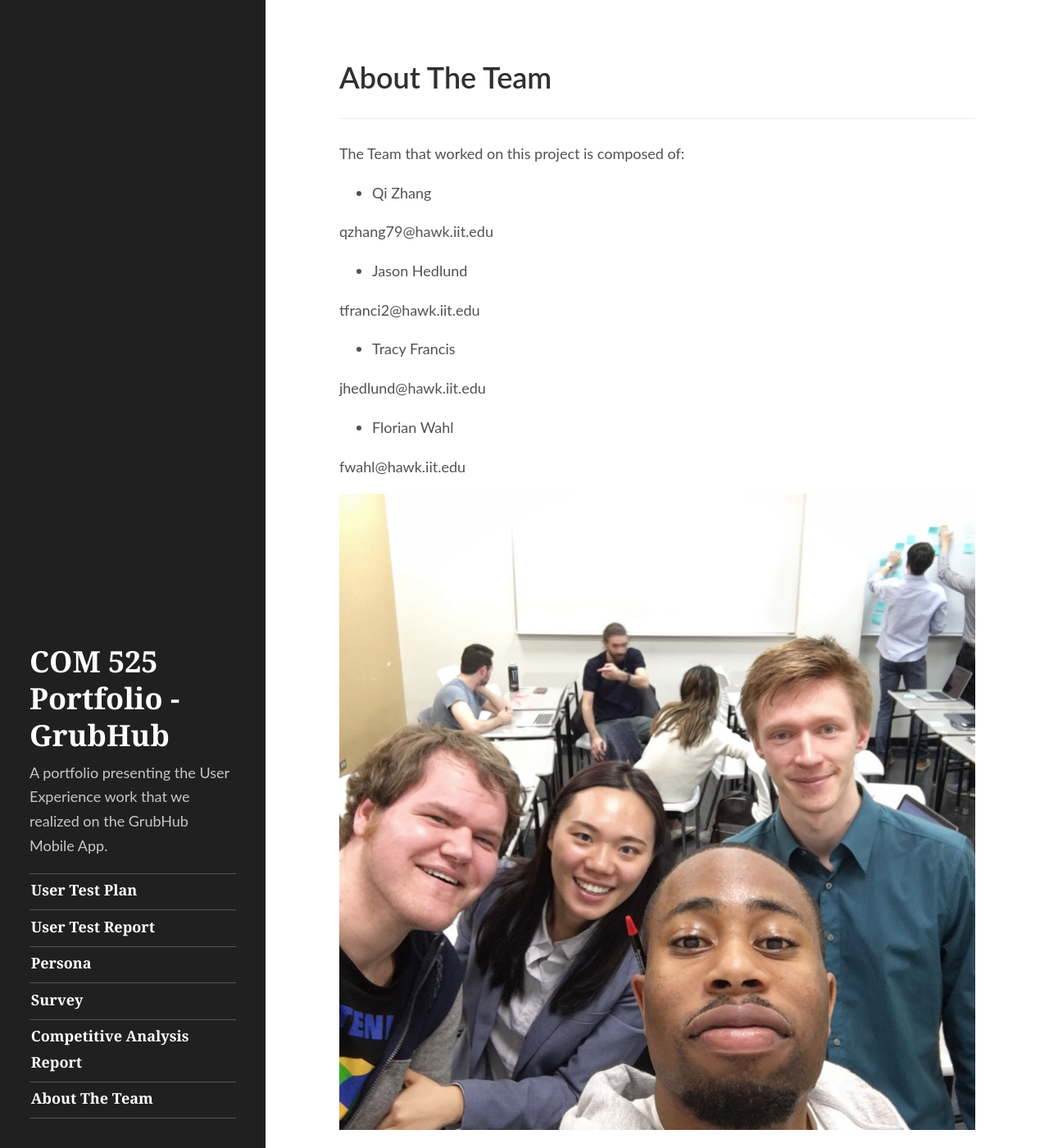
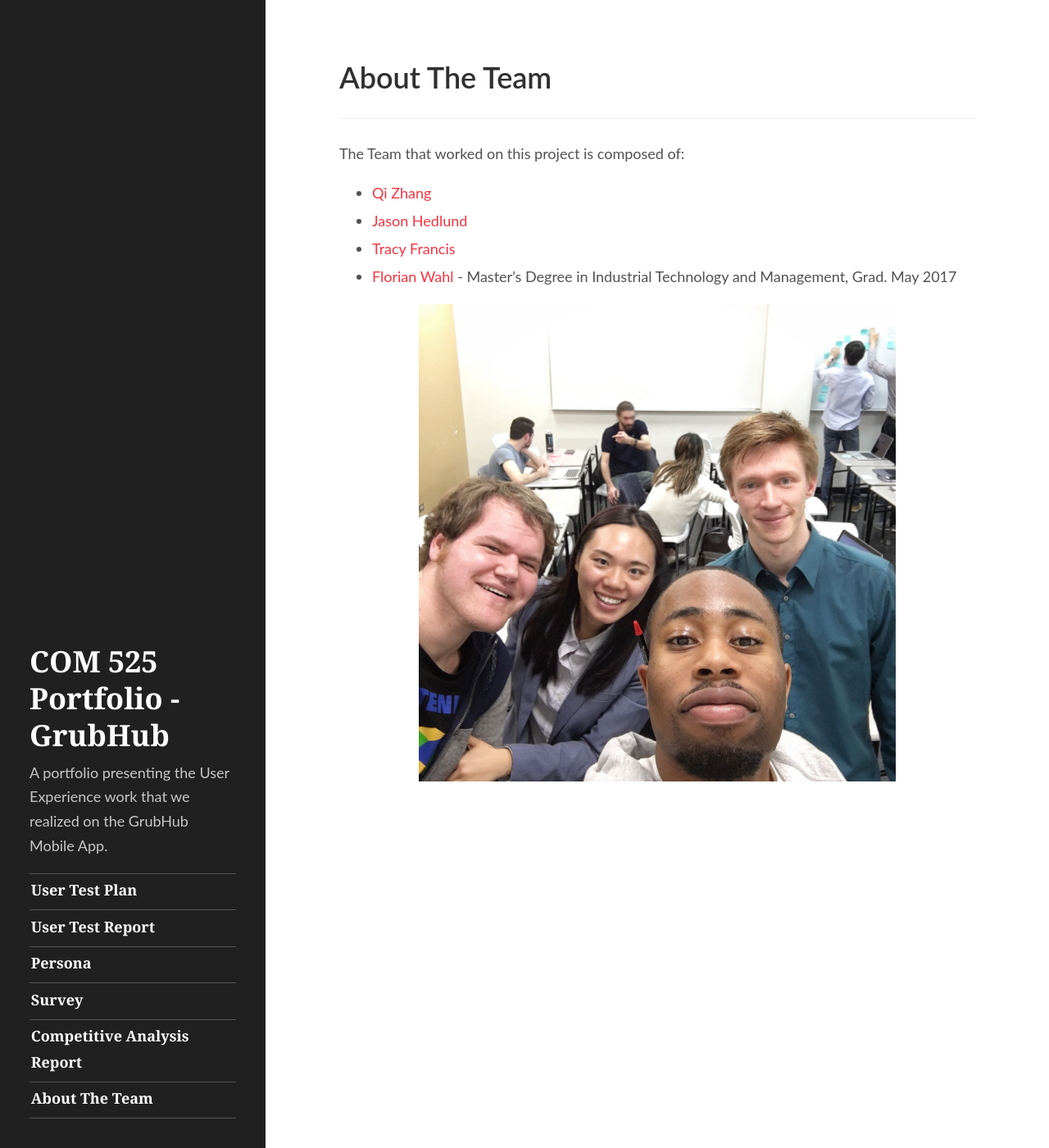
Before and after one commit to florian-wahl/com525portfolio, a Jekyll site: the page built from team.md, in a window 1280 px wide and 1400 px high. Shown: the whole window at 82% size. Built offline with Jekyll 4.4.1, drawn with Linux system fonts in a browser that asks for light colours.

Commit message:
update team page and img size

```diff
--- a/_sass/pooleparty/_base.scss
+++ b/_sass/pooleparty/_base.scss
@@ -44,8 +44,8 @@ a {
 
 img {
   display: block;
-  max-width: 100%;
-  margin: 0 0 1rem;
+  max-width: 80%;
+  margin: 0 auto;
   // No border radius to be consistent with code/math
   // border-radius: 5px;
 
@@ -55,4 +55,9 @@ img {
     margin-left: calc(-1rem);
     margin-right: calc(-1rem);
   }
+
+  &.team-img {
+      width: 75%;
+  }
+
 }
--- a/team.md
+++ b/team.md
@@ -5,20 +5,9 @@ weight: 50
 ---
 
 The Team that worked on this project is composed of:
-- Qi Zhang
+- [Qi Zhang](mailto:qzhang79@hawk.iit.edu)
+- [Jason Hedlund](mailto:jhedlund@hawk.iit.edu)
+- [Tracy Francis](mailto:tfranci2@hawk.iit.edu)
+- [Florian Wahl](mailto:fwahl@hawk.iit.edu) - Master's Degree in Industrial Technology and Management, Grad. May 2017
 
-qzhang79@hawk.iit.edu
-
-- Jason Hedlund
-
-tfranci2@hawk.iit.edu
-
-- Tracy Francis
-
-jhedlund@hawk.iit.edu
-
-- Florian Wahl
-
-fwahl@hawk.iit.edu
-
-![Team picture](https://raw.githubusercontent.com/florian-wahl/com525portfolio/master/public/img/teampic.jpg)
+![Team picture](https://raw.githubusercontent.com/florian-wahl/com525portfolio/master/public/img/teampic.jpg){: .team-img}
```
